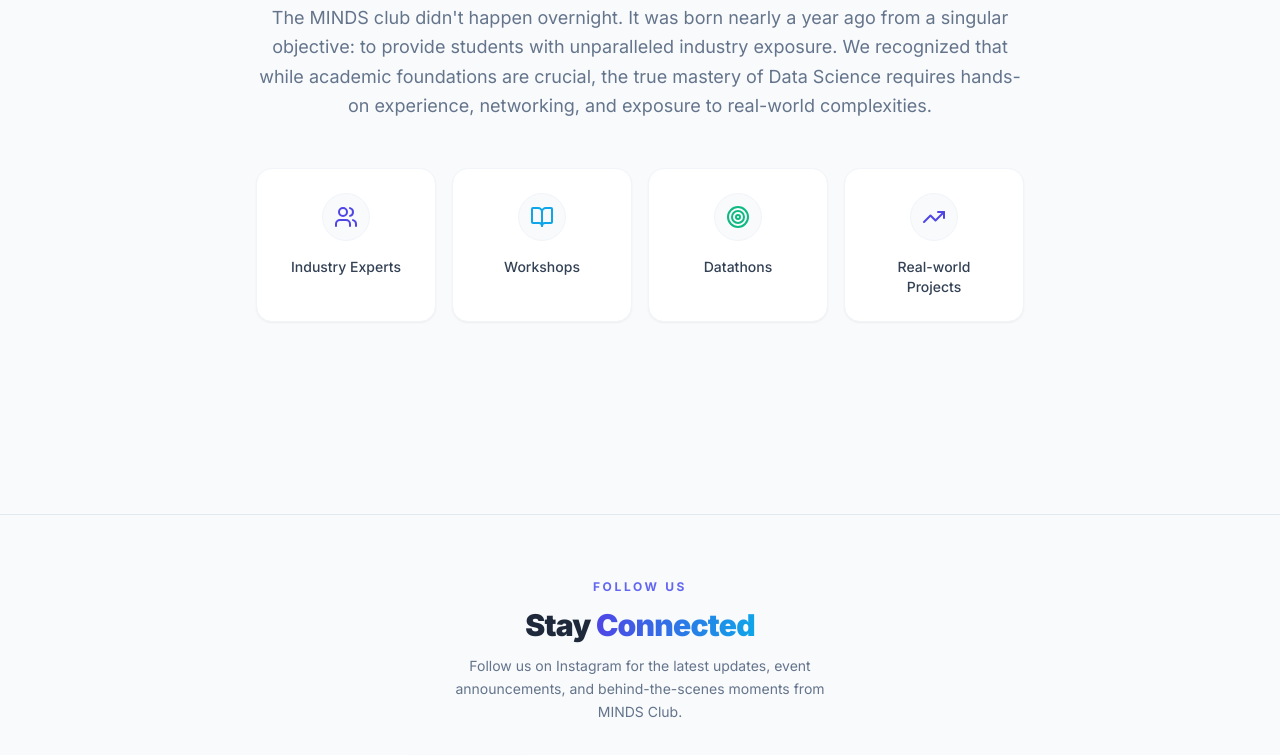
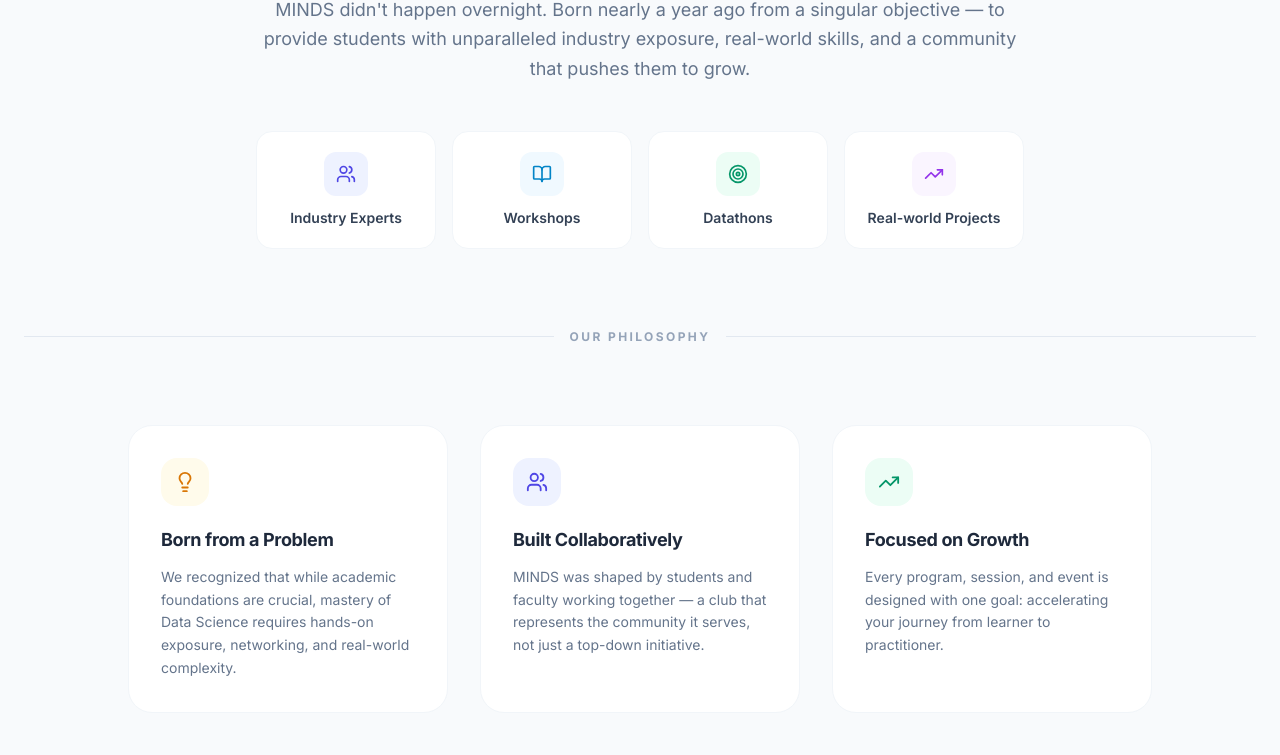
Before and after one commit to hemannayak/minds-website, a React (Vite) app: page /about in a window 1280 px wide. Shown: the part 335-1090 px from the top of the page. Built offline with nearby package versions, Linux system fonts and the light colour scheme.

Commit message:
polish: refine global CSS, upgrade About page, tighten animation easing

```diff
--- a/src/index.css
+++ b/src/index.css
@@ -1,48 +1,100 @@
-@import url('https://fonts.googleapis.com/css2?family=Inter:wght@400;500;600;700;800;900&display=swap');
+@import url('https://fonts.googleapis.com/css2?family=Inter:ital,opsz,wght@0,14..32,100..900;1,14..32,100..900&display=swap');
 
 @tailwind base;
 @tailwind components;
 @tailwind utilities;
 
+/* ── Global Base ─────────────────────────────────────────── */
+@layer base {
+  html {
+    scroll-behavior: smooth;
+    -webkit-tap-highlight-color: transparent;
+  }
+
   body {
     background-color: #F8FAFC;
     color: #0F172A;
-  /* Slate 900 for high-contrast legible text */
     -webkit-font-smoothing: antialiased;
     -moz-osx-font-smoothing: grayscale;
     font-family: 'Inter', ui-sans-serif, system-ui, sans-serif;
     min-height: 100vh;
     overflow-x: hidden;
+    line-height: 1.6;
   }
 
-/* Custom selection color */
-::selection {
-  background-color: rgba(79, 70, 229, 0.2);
-  /* primary/20 */
+  /* Typography scale */
+  h1,
+  h2,
+  h3,
+  h4,
+  h5,
+  h6 {
+    line-height: 1.1;
+    letter-spacing: -0.02em;
   }
 
-html {
-  scroll-behavior: smooth;
-
+  p {
+    line-height: 1.7;
   }
 
-/* Custom scrollbar for better aesthetics */
+  /* Consistent focus rings */
+  *:focus-visible {
+    outline: 2px solid #6366f1;
+    outline-offset: 3px;
+    border-radius: 6px;
+  }
+}
+
+/* ── Global Transitions ──────────────────────────────────── */
+@layer base {
+
+  a,
+  button {
+    transition-property: color, background-color, border-color, box-shadow, transform, opacity;
+    transition-duration: 300ms;
+    transition-timing-function: cubic-bezier(0.4, 0, 0.2, 1);
+  }
+}
+
+/* ── Selection ───────────────────────────────────────────── */
+::selection {
+  background-color: rgba(99, 102, 241, 0.15);
+  color: #312e81;
+}
+
+/* ── Scrollbar ───────────────────────────────────────────── */
 ::-webkit-scrollbar {
-  width: 8px;
+  width: 6px;
 }
 
 ::-webkit-scrollbar-track {
-  background: #E2E8F0;
-  /* Slate 200 */
+  background: transparent;
 }
 
 ::-webkit-scrollbar-thumb {
-  background: #CBD5E1;
-  /* Slate 300 */
-  border-radius: 4px;
+  background: linear-gradient(to bottom, #a5b4fc, #94a3b8);
+  border-radius: 99px;
 }
 
 ::-webkit-scrollbar-thumb:hover {
-  background: #94A3B8;
-  /* Slate 400 */
+  background: linear-gradient(to bottom, #818cf8, #64748b);
 }
+
+/* ── Utility: Section spacing ────────────────────────────── */
+@layer utilities {
+  .section-padding {
+    @apply py-24 px-6;
+  }
+
+  .card-base {
+    @apply bg-white border border-slate-100 rounded-3xl transition-all duration-300;
+  }
+
+  .card-hover {
+    @apply hover:-translate-y-1 hover:shadow-xl hover:border-indigo-100;
+  }
+
+  .gradient-text {
+    @apply text-transparent bg-clip-text bg-gradient-to-r from-indigo-600 to-sky-500;
+  }
+}
--- a/src/lib/animations.js
+++ b/src/lib/animations.js
@@ -1,19 +1,41 @@
+// Stagger parent container
 export const staggerContainer = {
     hidden: { opacity: 0 },
     show: {
         opacity: 1,
         transition: {
-            staggerChildren: 0.15,
+            staggerChildren: 0.1,
+            delayChildren: 0.05,
         },
     },
 };
 
+// Standard fade + rise
 export const fadeInUp = {
-    hidden: { opacity: 0, y: 30 },
-    show: { opacity: 1, y: 0, transition: { duration: 0.6, ease: "easeOut" } },
+    hidden: { opacity: 0, y: 24 },
+    show: {
+        opacity: 1,
+        y: 0,
+        transition: { duration: 0.55, ease: [0.22, 1, 0.36, 1] },
+    },
 };
 
+// Scale in from slightly smaller
 export const scaleIn = {
-    hidden: { opacity: 0, scale: 0.9 },
-    show: { opacity: 1, scale: 1, transition: { duration: 0.5, ease: "easeOut" } },
+    hidden: { opacity: 0, scale: 0.92 },
+    show: {
+        opacity: 1,
+        scale: 1,
+        transition: { duration: 0.45, ease: [0.22, 1, 0.36, 1] },
+    },
 };
+
+// Fade left to right (for panels / cards)
+export const fadeInLeft = {
+    hidden: { opacity: 0, x: -24 },
+    show: {
+        opacity: 1,
+        x: 0,
+        transition: { duration: 0.55, ease: [0.22, 1, 0.36, 1] },
+    },
+};
--- a/src/pages/About.jsx
+++ b/src/pages/About.jsx
@@ -1,16 +1,39 @@
 import React from 'react';
 import { motion } from 'framer-motion';
-import { Calendar, Target, Users, BookOpen, Lightbulb, TrendingUp } from 'lucide-react';
+import { Calendar, Target, Users, BookOpen, TrendingUp, Lightbulb, ArrowRight } from 'lucide-react';
+import { Link } from 'react-router-dom';
 import PageTransition from '../components/PageTransition';
 import { fadeInUp, staggerContainer } from '../lib/animations';
 
+const pillars = [
+    { title: 'Industry Experts', icon: Users, color: 'bg-indigo-50 text-indigo-600' },
+    { title: 'Workshops', icon: BookOpen, color: 'bg-sky-50 text-sky-600' },
+    { title: 'Datathons', icon: Target, color: 'bg-emerald-50 text-emerald-600' },
+    { title: 'Real-world Projects', icon: TrendingUp, color: 'bg-purple-50 text-purple-600' },
+];
 
-
-const pillars = [
-    { title: 'Industry Experts', icon: <Users className="text-primary" /> },
-    { title: 'Workshops', icon: <BookOpen className="text-secondary" /> },
-    { title: 'Datathons', icon: <Target className="text-highlight" /> },
-    { title: 'Real-world Projects', icon: <TrendingUp className="text-primary" /> }
+const values = [
+    {
+        icon: Lightbulb,
+        title: 'Born from a Problem',
+        body: 'We recognized that while academic foundations are crucial, mastery of Data Science requires hands-on exposure, networking, and real-world complexity.',
+        accent: 'from-amber-400 to-orange-500',
+        iconBg: 'bg-amber-50 text-amber-600',
+    },
+    {
+        icon: Users,
+        title: 'Built Collaboratively',
+        body: 'MINDS was shaped by students and faculty working together — a club that represents the community it serves, not just a top-down initiative.',
+        accent: 'from-indigo-400 to-blue-500',
+        iconBg: 'bg-indigo-50 text-indigo-600',
+    },
+    {
+        icon: TrendingUp,
+        title: 'Focused on Growth',
+        body: 'Every program, session, and event is designed with one goal: accelerating your journey from learner to practitioner.',
+        accent: 'from-emerald-400 to-teal-500',
+        iconBg: 'bg-emerald-50 text-emerald-600',
+    },
 ];
 
 const About = () => {
@@ -18,40 +41,114 @@ const About = () => {
         <PageTransition>
             <div className="pt-32 pb-24 px-6 max-w-7xl mx-auto">
 
-                {/* Storytelling Section */}
+                {/* ── Hero heading ── */}
                 <motion.div
-                    className="max-w-3xl mx-auto text-center mb-24"
+                    className="max-w-3xl mx-auto text-center mb-20"
                     initial="hidden"
                     animate="show"
                     variants={staggerContainer}
                 >
-                    <motion.div variants={fadeInUp} className="inline-block px-4 py-1.5 rounded-full bg-indigo-50 border border-indigo-100 text-indigo-600 text-sm font-semibold mb-6 shadow-sm">
+                    <motion.div
+                        variants={fadeInUp}
+                        className="inline-block px-4 py-1.5 rounded-full bg-indigo-50 border border-indigo-100 text-indigo-600 text-sm font-semibold mb-6 shadow-sm"
+                    >
                         Our Journey
                     </motion.div>
-                    <motion.h1 variants={fadeInUp} className="text-4xl md:text-5xl lg:text-6xl font-black mb-8 tracking-tight text-slate-900 leading-tight">
-                        Bridging the gap between <br className="hidden md:block" />
-                        <span className="text-transparent bg-clip-text bg-gradient-to-r from-indigo-600 to-sky-500">Academia & Industry</span>
+
+                    <motion.h1
+                        variants={fadeInUp}
+                        className="text-4xl md:text-5xl lg:text-6xl font-black mb-6 tracking-tight text-slate-900 leading-tight"
+                    >
+                        Bridging the gap between{' '}
+                        <br className="hidden md:block" />
+                        <span className="text-transparent bg-clip-text bg-gradient-to-r from-indigo-600 to-sky-500">
+                            Academia &amp; Industry
+                        </span>
                     </motion.h1>
+
                     <motion.p variants={fadeInUp} className="text-lg text-slate-500 leading-relaxed mb-12">
-                        The MINDS club didn't happen overnight. It was born nearly a year ago from a singular objective:
-                        to provide students with unparalleled industry exposure. We recognized that while academic
-                        foundations are crucial, the true mastery of Data Science requires hands-on experience,
-                        networking, and exposure to real-world complexities.
+                        MINDS didn't happen overnight. Born nearly a year ago from a singular objective —
+                        to provide students with unparalleled industry exposure, real-world skills, and a
+                        community that pushes them to grow.
                     </motion.p>
 
-                    <motion.div variants={fadeInUp} className="grid grid-cols-2 md:grid-cols-4 gap-4">
-                        {pillars.map((pillar, i) => (
-                            <div key={i} className="flex flex-col items-center p-6 bg-white border border-slate-100 rounded-2xl shadow-sm hover:shadow-md hover:-translate-y-1 transition-all">
-                                <div className="w-12 h-12 rounded-full bg-slate-50 border border-slate-100 flex items-center justify-center mb-4">
-                                    {pillar.icon}
+                    {/* Pillars */}
+                    <motion.div
+                        variants={fadeInUp}
+                        className="grid grid-cols-2 md:grid-cols-4 gap-4"
+                    >
+                        {pillars.map((p) => {
+                            const Icon = p.icon;
+                            return (
+                                <div
+                                    key={p.title}
+                                    className="flex flex-col items-center p-5 bg-white border border-slate-100 rounded-2xl hover:shadow-md hover:-translate-y-1 transition-all duration-300 group"
+                                >
+                                    <div className={`w-11 h-11 rounded-xl flex items-center justify-center mb-3 ${p.color} group-hover:scale-110 transition-transform duration-300`}>
+                                        <Icon size={20} />
+                                    </div>
+                                    <span className="font-semibold text-sm text-slate-700 text-center">{p.title}</span>
                                 </div>
-                                <span className="font-medium text-sm text-slate-700">{pillar.title}</span>
-                            </div>
-                        ))}
+                            );
+                        })}
                     </motion.div>
                 </motion.div>
 
+                {/* ── Divider ── */}
+                <div className="flex items-center gap-4 mb-20">
+                    <div className="h-px bg-slate-200 flex-1" />
+                    <span className="text-xs font-bold tracking-[0.2em] uppercase text-slate-400">Our Philosophy</span>
+                    <div className="h-px bg-slate-200 flex-1" />
+                </div>
 
+                {/* ── Values grid ── */}
+                <motion.div
+                    className="grid grid-cols-1 md:grid-cols-3 gap-8 max-w-5xl mx-auto mb-20"
+                    initial="hidden"
+                    whileInView="show"
+                    viewport={{ once: true, margin: '-80px' }}
+                    variants={staggerContainer}
+                >
+                    {values.map((v) => {
+                        const Icon = v.icon;
+                        return (
+                            <motion.div
+                                key={v.title}
+                                variants={fadeInUp}
+                                className="group bg-white border border-slate-100 rounded-3xl p-8 hover:shadow-xl hover:-translate-y-1 hover:border-indigo-100 transition-all duration-300 relative overflow-hidden"
+                            >
+                                <div className={`absolute top-0 right-0 w-32 h-32 rounded-full blur-3xl opacity-0 group-hover:opacity-10 transition-opacity duration-500 bg-gradient-to-br ${v.accent} -mr-10 -mt-10 pointer-events-none`} />
+                                <div className={`w-12 h-12 rounded-2xl flex items-center justify-center mb-5 ${v.iconBg}`}>
+                                    <Icon size={22} />
+                                </div>
+                                <h3 className="text-lg font-bold text-slate-800 mb-3">{v.title}</h3>
+                                <p className="text-slate-500 text-sm leading-relaxed">{v.body}</p>
+                            </motion.div>
+                        );
+                    })}
+                </motion.div>
+
+                {/* ── CTA ── */}
+                <motion.div
+                    initial={{ opacity: 0, y: 24 }}
+                    whileInView={{ opacity: 1, y: 0 }}
+                    viewport={{ once: true }}
+                    transition={{ duration: 0.6 }}
+                    className="max-w-2xl mx-auto text-center bg-gradient-to-br from-indigo-50 to-sky-50 border border-indigo-100 rounded-3xl p-10"
+                >
+                    <h2 className="text-2xl md:text-3xl font-black text-slate-800 mb-3 tracking-tight">
+                        Ready to be part of it?
+                    </h2>
+                    <p className="text-slate-500 mb-8 leading-relaxed">
+                        Join a community redefining what it means to be a Data Science student.
+                    </p>
+                    <Link
+                        to="/join"
+                        className="inline-flex items-center gap-2 px-7 py-3.5 rounded-full font-bold text-white bg-indigo-600 hover:bg-indigo-700 transition-all duration-300 shadow-md hover:shadow-lg hover:-translate-y-0.5"
+                    >
+                        Join MINDS <ArrowRight size={18} />
+                    </Link>
+                </motion.div>
 
             </div>
         </PageTransition>
```
Lines whose indentation alone changed are shown as unchanged.
